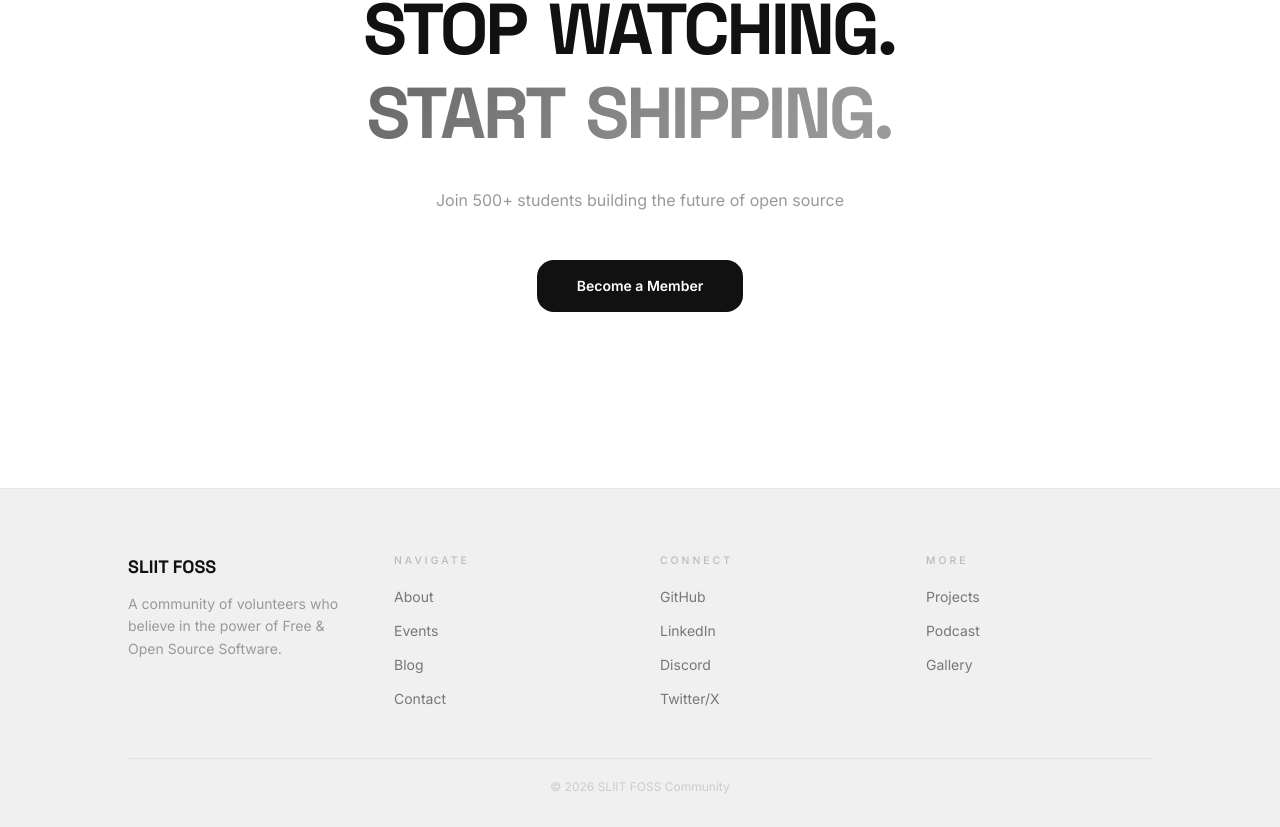
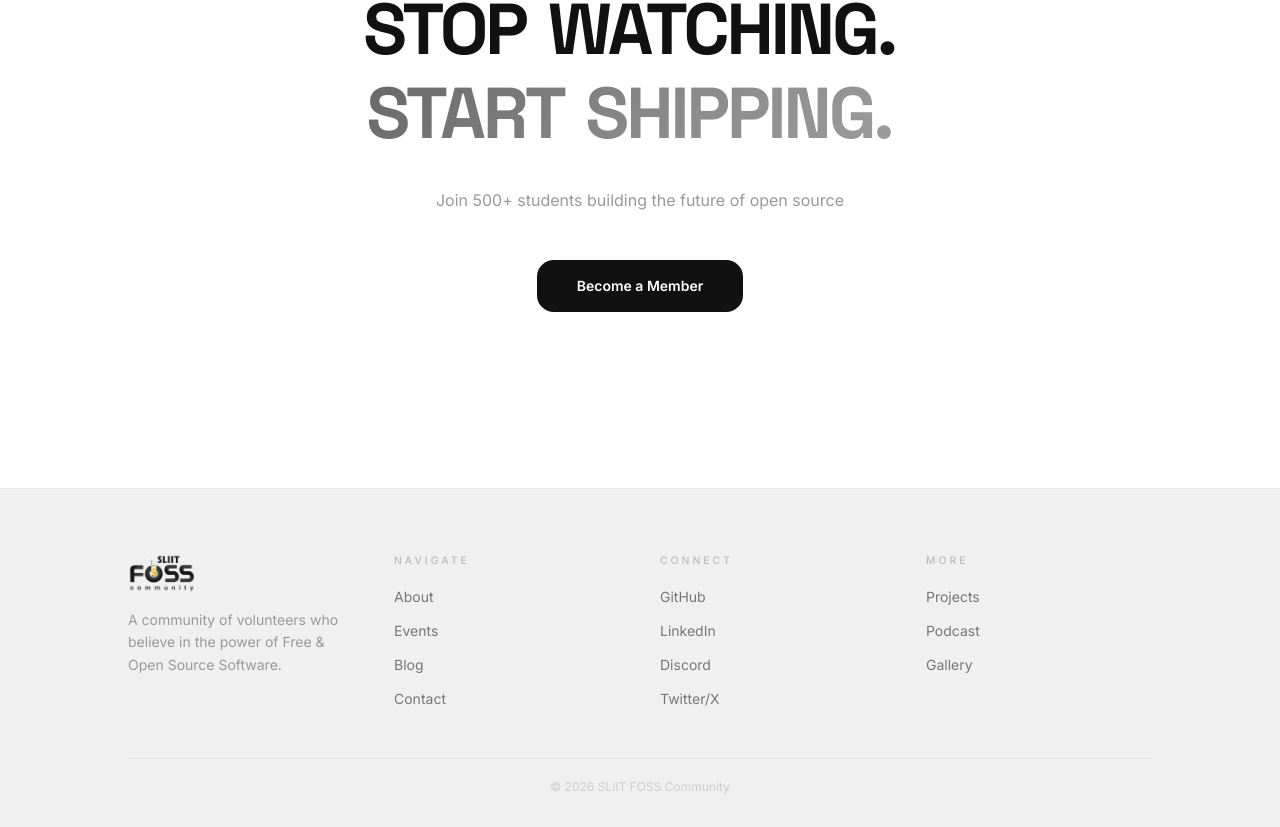
Before and after one commit to sliit-foss/sliitfoss-web, a Next.js app: page / in a window 1280 px wide. Shown: the part 5069-5896 px from the top of the page. Built offline with nearby package versions, Linux system fonts and the light colour scheme.

Commit message:
feat: updated asset and updated footer

```diff
--- a/src/components/layout/footer.tsx
+++ b/src/components/layout/footer.tsx
@@ -1,4 +1,5 @@
 import Link from "next/link";
+import Image from "next/image";
 
 const navColumns = [
   {
@@ -35,10 +36,16 @@ export function Footer() {
       <div className="max-w-5xl mx-auto">
         <div className="grid grid-cols-2 md:grid-cols-4 gap-10 mb-12">
           <div className="col-span-2 md:col-span-1">
-            <div className="font-heading font-bold text-lg mb-3">
-              SLIIT FOSS
+            <div className="mb-4">
+              <Image
+                src="/logo-dark.png"
+                alt="SLIIT FOSS"
+                width={120}
+                height={40}
+                className="h-10 w-auto"
+              />
             </div>
-            <p className="text-sm text-[#999] leading-relaxed">
+            <p className="text-sm text-[#999] text-left leading-relaxed">
               A community of volunteers who believe in the power of Free & Open
               Source Software.
             </p>
```
Also changed, not shown: public/logo-dark.png.
